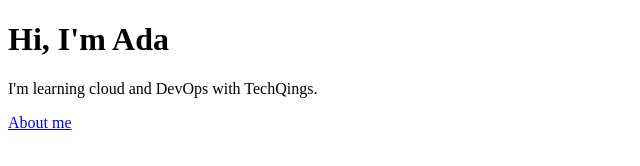
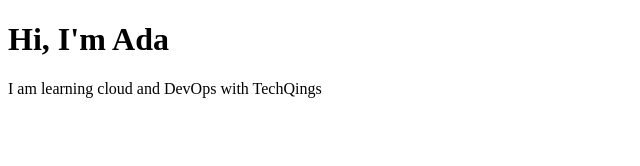
Before and after one commit to bolanlevictoria34-star/hello-techqings, a plain HTML site: page index.html in a window 1280 px wide. Shown: the whole page, without its empty margins (0-640 px from the left). Drawn offline with Linux system fonts and the light colour scheme.

```diff
--- a/index.html
+++ b/index.html
@@ -3,7 +3,6 @@
     <head><title>Hi, I'm Ada</title></head>
     <body>
         <h1>Hi, I'm Ada</h1>
-        <p>I'm learning cloud and DevOps with TechQings.</p>
-        <a href="about.html">About me</a>
+        <p>I am learning cloud and DevOps with TechQings</p>
     </body>
 </html>
```
